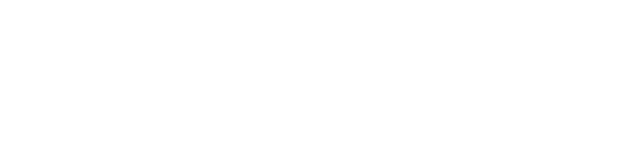
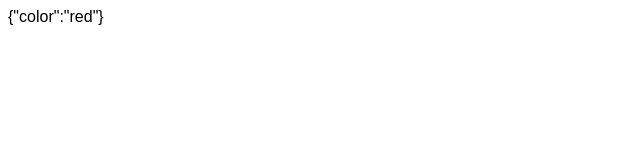
Before and after one commit to NewEvolution/prototypal-inheritance, a plain HTML site: page index.html in a window 1280 px wide. Shown: the whole page, without its empty margins (0-640 px from the left). Drawn offline with Linux system fonts and the light colour scheme.

Commit message:
Added a targetable div and a JSON.stringify function just to see what comes out.

```diff
--- a/index.html
+++ b/index.html
@@ -7,6 +7,7 @@
     <title>Nashville Software School</title>
   </head>
   <body>
+    <div id="content"></div>
     <script type="text/javascript" src="script.js"></script>
   </body>
 </html>
--- a/script.js
+++ b/script.js
@@ -43,6 +43,10 @@ var secondCar = new Car("blue");
 
 var thirdCar = new Car("gold");
 
+var contentHolder = document.getElementById("content");
+
+contentHolder.innerHTML = JSON.stringify(firstCar);
+
 console.log("first car ", firstCar);
 console.log("second car ", secondCar);
 console.log("third car ", firstCar);
```
